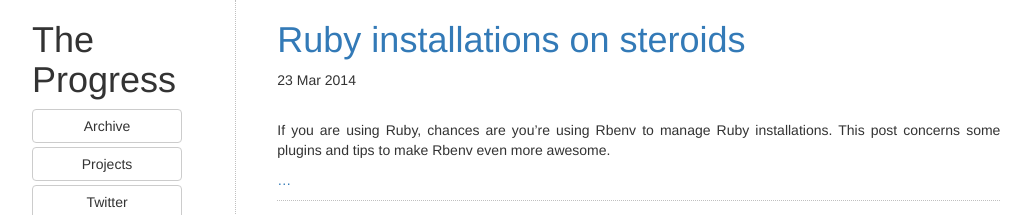
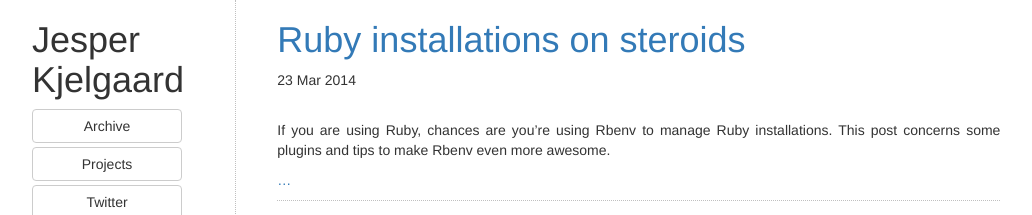
Before and after one commit to thejspr/thejspr.com, a Jekyll site: the page built from index.html, in a window 1280 px wide. Shown: the top 215 px of the page, without its empty margins (38-1070 px from the left). Built offline with Jekyll 4.4.1, drawn with Linux system fonts in a browser that asks for light colours; nearby versions of some CDN libraries.

```diff
--- a/_config.yml
+++ b/_config.yml
@@ -1,5 +1,6 @@
-name: 'The Progress'
+name: Jesper Kjelgaard
 url: 'http://thejspr.com'
 description: 'Blog and portfolio of Jesper Kjeldgaard (thejspr)'
 pygments: true
 permalink: 'blog/:title'
+markdown: kramdown
```
